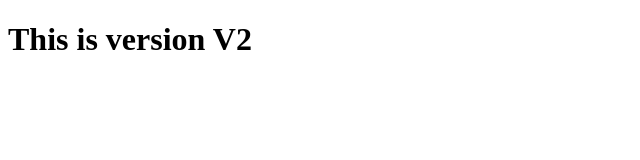
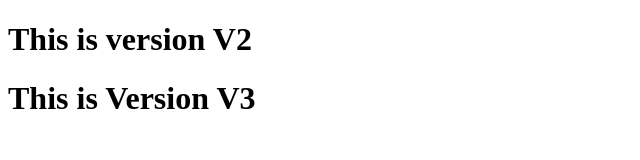
Before and after one commit to nitin-tps/myrepo, a plain HTML site: page index.html in a window 1280 px wide. Shown: the whole page, without its empty margins (0-640 px from the left). Drawn offline with Linux system fonts and the light colour scheme.

Commit message:
This is V3

```diff
--- a/index.html
+++ b/index.html
@@ -7,5 +7,6 @@
 </head>
 <body>
     <h1>This is version V2</h1>
+    <h1>This is Version V3</h1>
 </body>
 </html>
```
